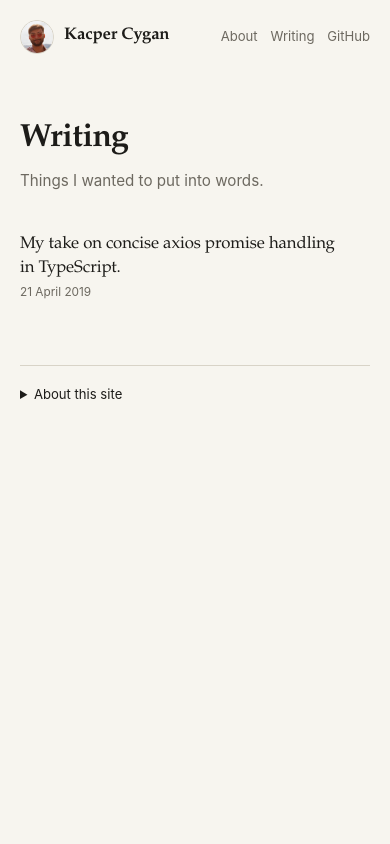
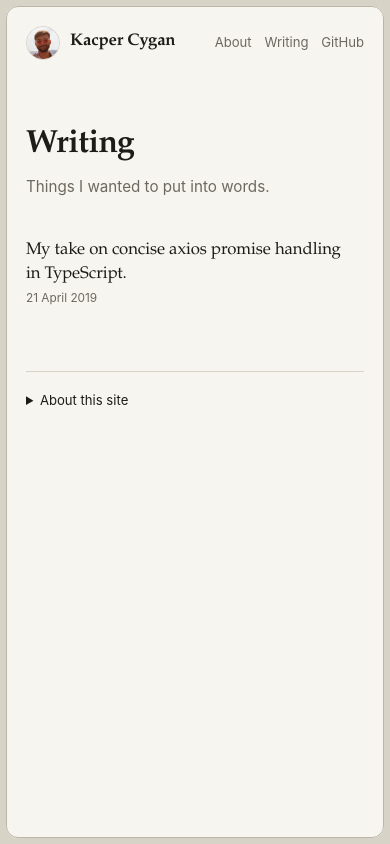
Before and after one commit to kcvgan/kcygan.dev, an Astro site: page / in a window 390 px wide. Built offline with nearby package versions, Linux system fonts and the light colour scheme; Astro itself is replaced by a stand-in of ours.

Commit message:
Add a subtle framed page layout

```diff
--- a/src/styles/global.css
+++ b/src/styles/global.css
@@ -2,6 +2,8 @@
   color-scheme: light;
   --paper: #f7f5ef;
   --paper-deep: #ebe7dc;
+  --canvas: #d8d3c7;
+  --frame-line: #bdb6a8;
   --ink: #1d1c19;
   --muted: #6d6960;
   --rule: #d8d3c7;
@@ -11,7 +13,6 @@
   --font-serif: "Iowan Old Style", "Palatino Linotype", "Book Antiqua",
     Palatino, Georgia, serif;
   --measure: 43rem;
-  --wide: 56rem;
 }
 
 *,
@@ -22,7 +23,7 @@
 
 html {
   min-width: 20rem;
-  background: var(--paper);
+  background: var(--canvas);
   color: var(--ink);
   font-family: var(--font-sans);
   font-size: 106.25%;
@@ -33,10 +34,24 @@ html {
 }
 
 body {
-  min-height: 100vh;
-  margin: 0;
+  position: relative;
   display: flex;
   flex-direction: column;
+  min-height: calc(100vh - 1rem);
+  min-height: calc(100dvh - 1rem);
+  margin: 0.5rem;
+  border-radius: 0.65rem;
+  background: var(--paper);
+}
+
+body::before {
+  content: "";
+  position: fixed;
+  z-index: 100;
+  inset: 0.5rem;
+  border: 1px solid var(--frame-line);
+  border-radius: 0.65rem;
+  pointer-events: none;
 }
 
 main {
@@ -72,7 +87,7 @@ svg {
 }
 
 .site-shell {
-  width: min(100% - 3rem, var(--wide));
+  width: min(100% - 3rem, var(--measure));
   margin-inline: auto;
 }
 
@@ -127,7 +142,7 @@ svg {
 
 .skip-link {
   position: fixed;
-  z-index: 10;
+  z-index: 101;
   top: 0.75rem;
   left: 0.75rem;
   padding: 0.5rem 0.75rem;
@@ -148,7 +163,7 @@ svg {
   }
 
   .site-shell {
-    width: min(100% - 2.5rem, var(--wide));
+    width: min(100% - 2.5rem, var(--measure));
   }
 
   .site-header .site-shell {
@@ -159,6 +174,17 @@ svg {
     gap: 0.8rem;
   }
 
+  body {
+    min-height: calc(100vh - 0.75rem);
+    min-height: calc(100dvh - 0.75rem);
+    margin: 0.375rem;
+    border-radius: 0.75rem;
+  }
+
+  body::before {
+    inset: 0.375rem;
+    border-radius: 0.75rem;
+  }
 }
 
 @media (max-width: 22rem) {
```
